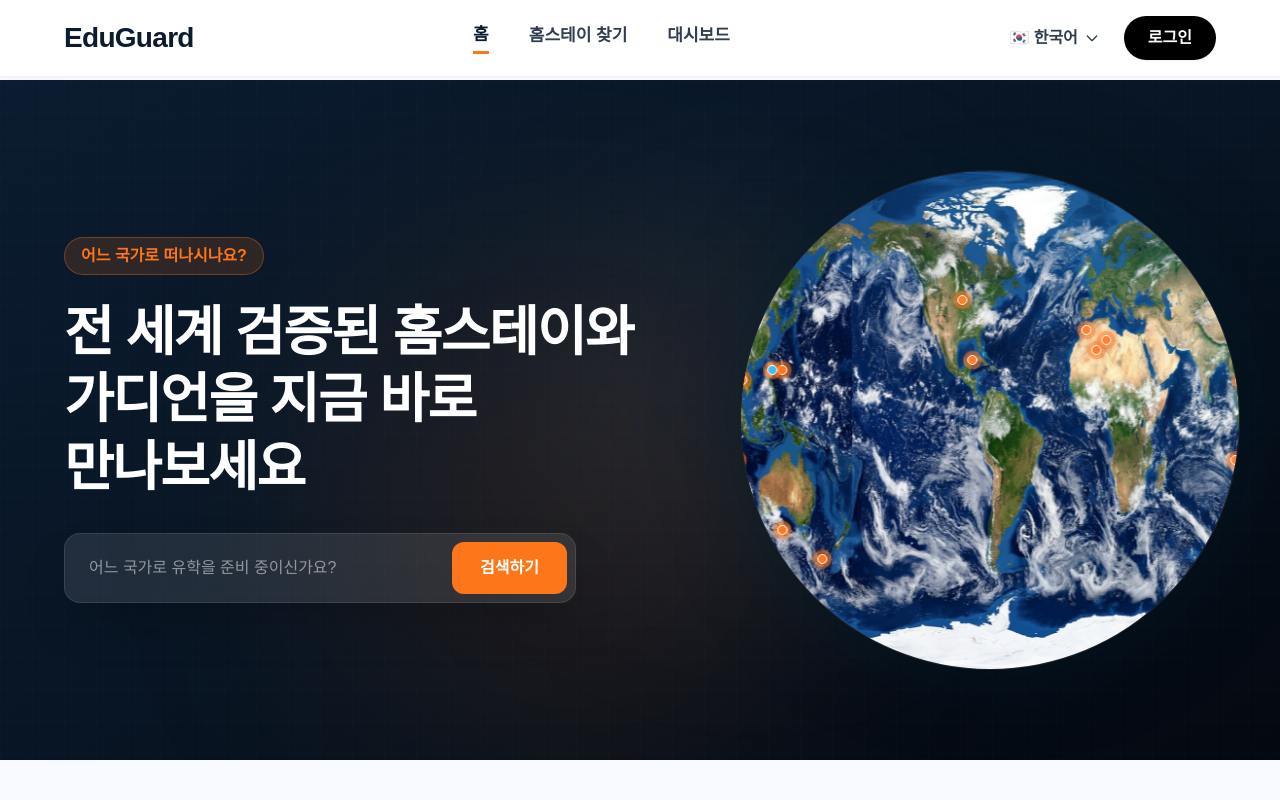
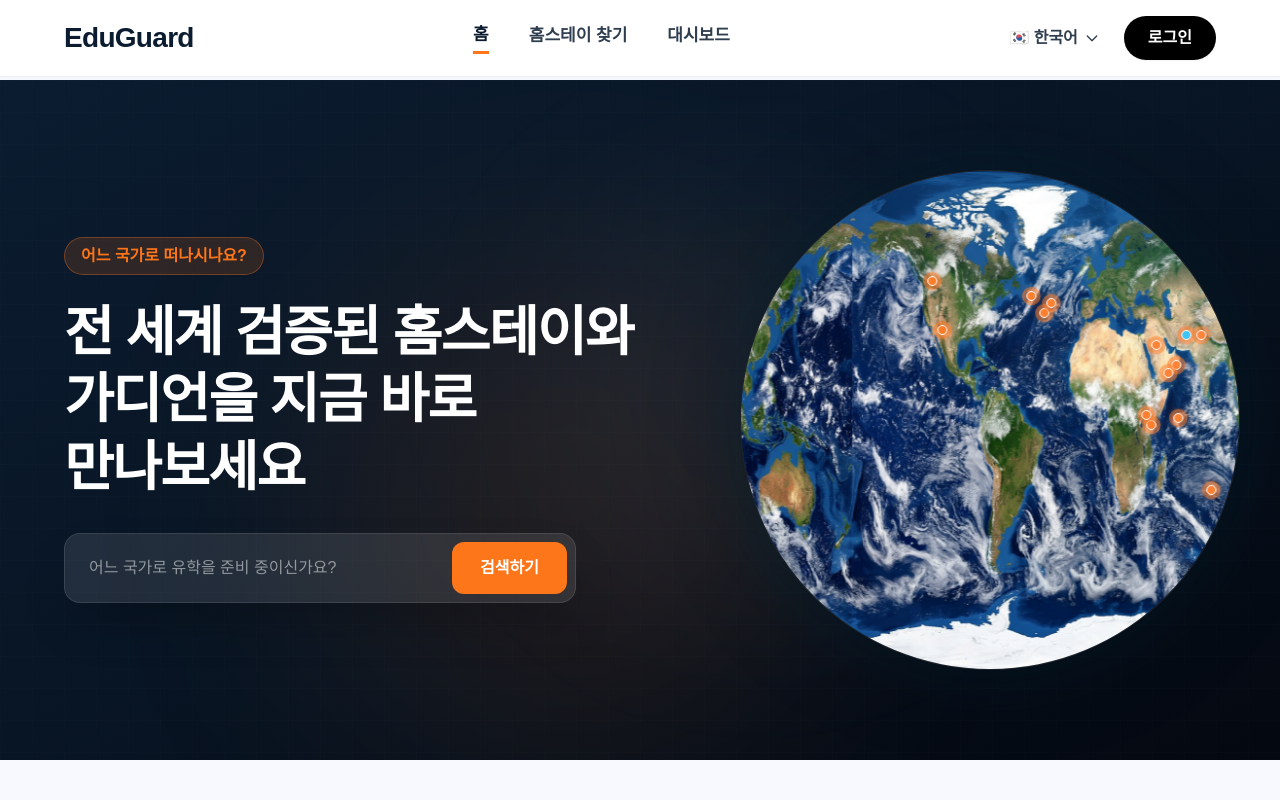
Before and after one commit to timbach9741-wq/Homestay, a React (Vite) app: page / in a window 1280 px wide. Shown: the top 800 px of the page. Built offline with nearby package versions, Linux system fonts and the light colour scheme; a web font is replaced by a local one.

Commit message:
fix: 실감형 위성 지도 텍스처(earth-texture)의 대륙 위치와 실제 국가별 상호작용 핀(Pin) 위치 싱크 수정

```diff
--- a/src/pages/Home.tsx
+++ b/src/pages/Home.tsx
@@ -21,17 +21,21 @@ const COUNTRIES = [
 ];
 
 const GLOBE_PINS = [
-  { id: 'canada', name: '캐나다', code: 'ca', x: '22%', y: '26%' },
-  { id: 'us', name: '미국', code: 'us', x: '24%', y: '38%' },
-  { id: 'uk', name: '영국', code: 'gb', x: '47%', y: '32%' },
-  { id: 'france', name: '프랑스', code: 'fr', x: '49%', y: '36%' },
-  { id: 'germany', name: '독일', code: 'de', x: '51%', y: '34%' },
-  { id: 'japan', name: '일본', code: 'jp', x: '86%', y: '40%' },
-  { id: 'china', name: '중국', code: 'cn', x: '78%', y: '42%' },
-  { id: 'singapore', name: '싱가포르', code: 'sg', x: '77%', y: '58%' },
-  { id: 'australia', name: '호주', code: 'au', x: '86%', y: '72%' },
-  { id: 'nz', name: '뉴질랜드', code: 'nz', x: '94%', y: '78%' },
-  { id: 'korea', name: '대한민국', code: 'kr', x: '84%', y: '40%', isHost: true }
+  { id: 'canada', name: '캐나다', code: 'ca', x: '16%', y: '22%' },
+  { id: 'us', name: '미국', code: 'us', x: '18%', y: '32%' },
+  { id: 'uk', name: '영국', code: 'gb', x: '36%', y: '25%' },
+  { id: 'france', name: '프랑스', code: 'fr', x: '38.5%', y: '28.5%' },
+  { id: 'germany', name: '독일', code: 'de', x: '40%', y: '26.5%' },
+  { id: 'japan', name: '일본', code: 'jp', x: '70%', y: '33%' },
+  { id: 'china', name: '중국', code: 'cn', x: '61%', y: '35%' },
+  { id: 'singapore', name: '싱가포르', code: 'sg', x: '60%', y: '51%' },
+  { id: 'australia', name: '호주', code: 'au', x: '72%', y: '64%' },
+  { id: 'nz', name: '뉴질랜드', code: 'nz', x: '79%', y: '71.5%' },
+  { id: 'philippines', name: '필리핀', code: 'ph', x: '65.5%', y: '49.5%' },
+  { id: 'malaysia', name: '말레이시아', code: 'my', x: '59%', y: '49%' },
+  { id: 'taiwan', name: '대만', code: 'tw', x: '65%', y: '39%' },
+  { id: 'hk', name: '홍콩', code: 'hk', x: '63.5%', y: '40.5%' },
+  { id: 'korea', name: '대한민국', code: 'kr', x: '67%', y: '33%', isHost: true }
 ];
 
 const Home = () => {
```
